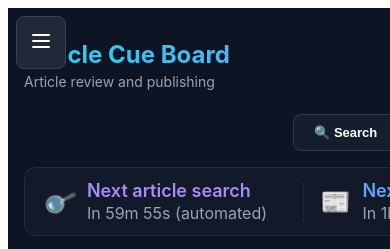
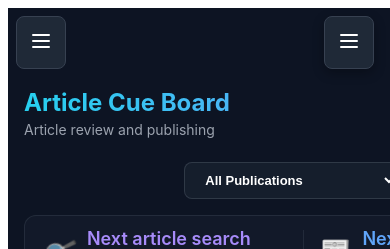
Before and after one commit to pacinobot2026/vizard-clips-dashboard, a Next.js app: page /articles in a window 390 px wide. Shown: the top 249 px of the page. Built offline with nearby package versions, Linux system fonts and the light colour scheme.

Commit message:
Article Board: Delete search button, add publications dropdown, add hamburger menu top-right

```diff
--- a/pages/articles.js
+++ b/pages/articles.js
@@ -15,6 +15,7 @@ export default function Articles() {
   const [searchVisible, setSearchVisible] = useState(false);
   const [searchCountdown, setSearchCountdown] = useState(3600); // 1 hour in seconds
   const [postCountdown, setPostCountdown] = useState(7200); // 2 hours in seconds
+  const [mobileMenuOpen, setMobileMenuOpen] = useState(false);
 
   useEffect(() => {
     loadMockArticles();
@@ -249,8 +250,91 @@ export default function Articles() {
     <div style={{ display: 'flex', minHeight: '100vh', background: '#0D1423' }}>
       <NavigationSidebar />
 
-      <main style={{ flex: 1, padding: '32px', fontFamily: '-apple-system, BlinkMacSystemFont, "Segoe UI", Roboto, sans-serif', background: '#0D1423' }}>
+      <main style={{ flex: 1, padding: '32px', fontFamily: '-apple-system, BlinkMacSystemFont, "Segoe UI", Roboto, sans-serif', background: '#0D1423', position: 'relative' }}>
         <div style={{ maxWidth: '1400px', margin: '0 auto' }}>
+
+          {/* Hamburger Menu - Top Right */}
+          <button
+            onClick={() => setMobileMenuOpen(!mobileMenuOpen)}
+            className="hamburger-menu"
+            style={{
+              position: 'fixed',
+              top: '16px',
+              right: '16px',
+              zIndex: 1001,
+              background: '#1f2937',
+              border: '1px solid #374151',
+              borderRadius: '8px',
+              padding: '12px',
+              color: '#fff',
+              cursor: 'pointer',
+              boxShadow: '0 4px 12px rgba(0, 0, 0, 0.3)',
+              display: 'none'
+            }}
+          >
+            <svg width="24" height="24" fill="none" stroke="currentColor" viewBox="0 0 24 24">
+              <path strokeLinecap="round" strokeLinejoin="round" strokeWidth={2} d="M4 6h16M4 12h16M4 18h16" />
+            </svg>
+          </button>
+
+          {/* Publications Menu Dropdown */}
+          {mobileMenuOpen && (
+            <>
+              <div
+                onClick={() => setMobileMenuOpen(false)}
+                style={{
+                  position: 'fixed',
+                  top: 0,
+                  left: 0,
+                  right: 0,
+                  bottom: 0,
+                  background: 'rgba(0, 0, 0, 0.5)',
+                  zIndex: 999
+                }}
+              />
+              <div style={{
+                position: 'fixed',
+                top: '72px',
+                right: '16px',
+                background: '#1f2937',
+                border: '1px solid #374151',
+                borderRadius: '12px',
+                padding: '8px',
+                zIndex: 1000,
+                minWidth: '200px',
+                boxShadow: '0 8px 24px rgba(0, 0, 0, 0.4)'
+              }}>
+                <div style={{ padding: '8px 12px', color: '#9ca3af', fontSize: '12px', fontWeight: '600', textTransform: 'uppercase' }}>
+                  Publications
+                </div>
+                <a href="/dashboard" style={{ display: 'flex', alignItems: 'center', gap: '12px', padding: '12px', color: '#fff', textDecoration: 'none', borderRadius: '8px' }}>
+                  <span style={{ fontSize: '20px' }}>🎬</span>
+                  <span style={{ fontSize: '14px' }}>Video Board</span>
+                </a>
+                <a href="/articles" style={{ display: 'flex', alignItems: 'center', gap: '12px', padding: '12px', color: '#fff', textDecoration: 'none', borderRadius: '8px', background: 'rgba(139, 92, 246, 0.2)' }}>
+                  <span style={{ fontSize: '20px' }}>📰</span>
+                  <span style={{ fontSize: '14px' }}>Article Board</span>
+                </a>
+                <a href="/ideas" style={{ display: 'flex', alignItems: 'center', gap: '12px', padding: '12px', color: '#fff', textDecoration: 'none', borderRadius: '8px' }}>
+                  <span style={{ fontSize: '20px' }}>💡</span>
+                  <span style={{ fontSize: '14px' }}>Idea Board</span>
+                </a>
+                <div style={{ height: '1px', background: '#374151', margin: '8px 0' }} />
+                <a href="https://dashboard-gilt-one-zc4y5uu95v.vercel.app" target="_blank" rel="noopener noreferrer" style={{ display: 'flex', alignItems: 'center', gap: '12px', padding: '12px', color: '#fff', textDecoration: 'none', borderRadius: '8px' }}>
+                  <span style={{ fontSize: '20px' }}>🎛️</span>
+                  <span style={{ fontSize: '14px' }}>Command Center</span>
+                </a>
+                <a href="https://kanban-rho-ivory.vercel.app" target="_blank" rel="noopener noreferrer" style={{ display: 'flex', alignItems: 'center', gap: '12px', padding: '12px', color: '#fff', textDecoration: 'none', borderRadius: '8px' }}>
+                  <span style={{ fontSize: '20px' }}>👥</span>
+                  <span style={{ fontSize: '14px' }}>Team Board</span>
+                </a>
+                <a href="/openclaw" style={{ display: 'flex', alignItems: 'center', gap: '12px', padding: '12px', color: '#fff', textDecoration: 'none', borderRadius: '8px' }}>
+                  <span style={{ fontSize: '20px' }}>🤖</span>
+                  <span style={{ fontSize: '14px' }}>OpenClaw Board</span>
+                </a>
+              </div>
+            </>
+          )}
 
           {/* Header */}
           <div style={{
@@ -273,27 +357,31 @@ export default function Articles() {
             <p style={{ fontSize: '14px', color: '#9ca3af', marginTop: '4px' }}>Article review and publishing</p>
           </div>
 
-          {/* Search + View Toggle */}
+          {/* Publications Dropdown + View Toggle */}
           <div style={{ marginBottom: '16px', display: 'flex', justifyContent: 'flex-end', gap: '8px' }}>
-            {/* Search Button */}
-            <div style={{ display: 'flex', gap: '4px', background: 'rgba(31, 41, 55, 0.5)', borderRadius: '8px', padding: '4px', border: '1px solid rgba(75, 85, 99, 0.5)' }}>
-              <button
-                onClick={() => setSearchVisible(!searchVisible)}
+            {/* Publications Dropdown */}
+            <select
+              value={category}
+              onChange={(e) => setCategory(e.target.value)}
               style={{
                 padding: '6px 16px',
-                  background: searchVisible ? '#8b5cf6' : 'transparent',
-                  border: 'none',
-                  borderRadius: '6px',
+                background: 'rgba(31, 41, 55, 0.5)',
+                border: '1px solid rgba(75, 85, 99, 0.5)',
+                borderRadius: '8px',
                 color: '#fff',
                 fontSize: '13px',
                 cursor: 'pointer',
-                  transition: 'all 0.2s',
+                outline: 'none',
                 fontWeight: '600'
               }}
             >
-                🔍 Search
-              </button>
-            </div>
+              <option value="all">All Publications</option>
+              {categories.map(cat => (
+                <option key={cat.name} value={cat.name}>
+                  {cat.emoji} {cat.name}
+                </option>
+              ))}
+            </select>
 
             {/* View Toggle */}
             <div style={{ display: 'flex', gap: '4px', background: 'rgba(31, 41, 55, 0.5)', borderRadius: '8px', padding: '4px', border: '1px solid rgba(75, 85, 99, 0.5)' }}>
@@ -410,9 +498,14 @@ export default function Articles() {
             @media (max-width: 768px) {
               main {
                 padding: 16px !important;
+                padding-top: 64px !important;
               }
               h1 {
                 font-size: 24px !important;
+              }
+              /* Show hamburger on mobile */
+              .hamburger-menu {
+                display: block !important;
               }
               /* Stat cards - 2 columns on mobile */
               div[style*="gridTemplateColumns: 'repeat(4, 1fr)'"] {
@@ -456,6 +549,12 @@ export default function Articles() {
               .status-time {
                 font-size: 16px !important;
                 color: #9ca3af !important;
+              }
+            }
+            @media (min-width: 769px) {
+              /* Hide hamburger on desktop */
+              .hamburger-menu {
+                display: none !important;
               }
             }
           `}</style>
```
Lines whose indentation alone changed are shown as unchanged.
